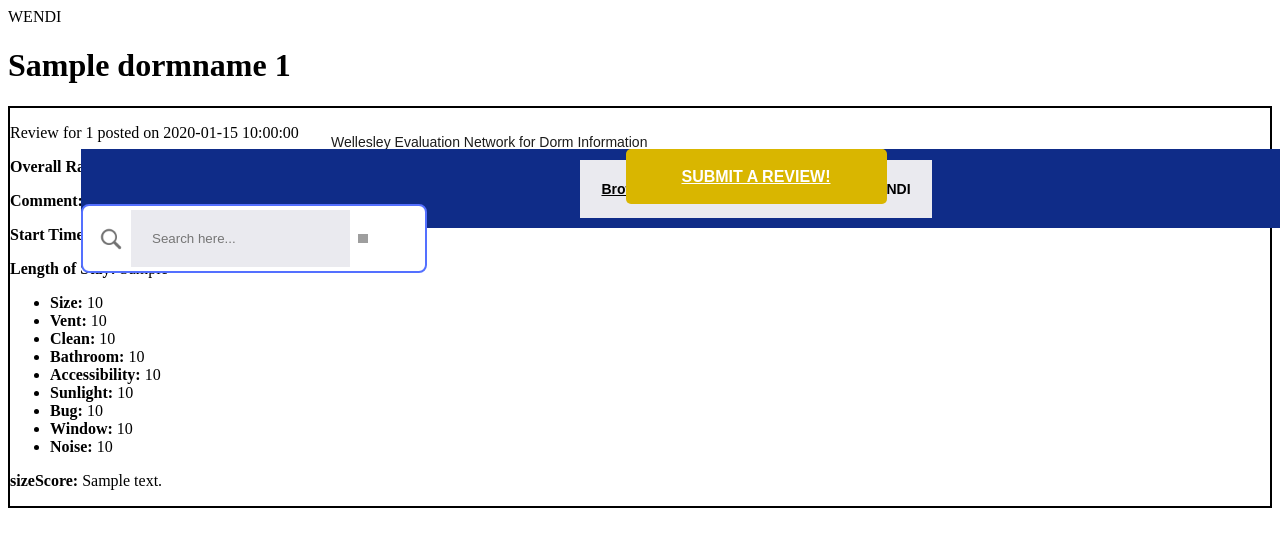
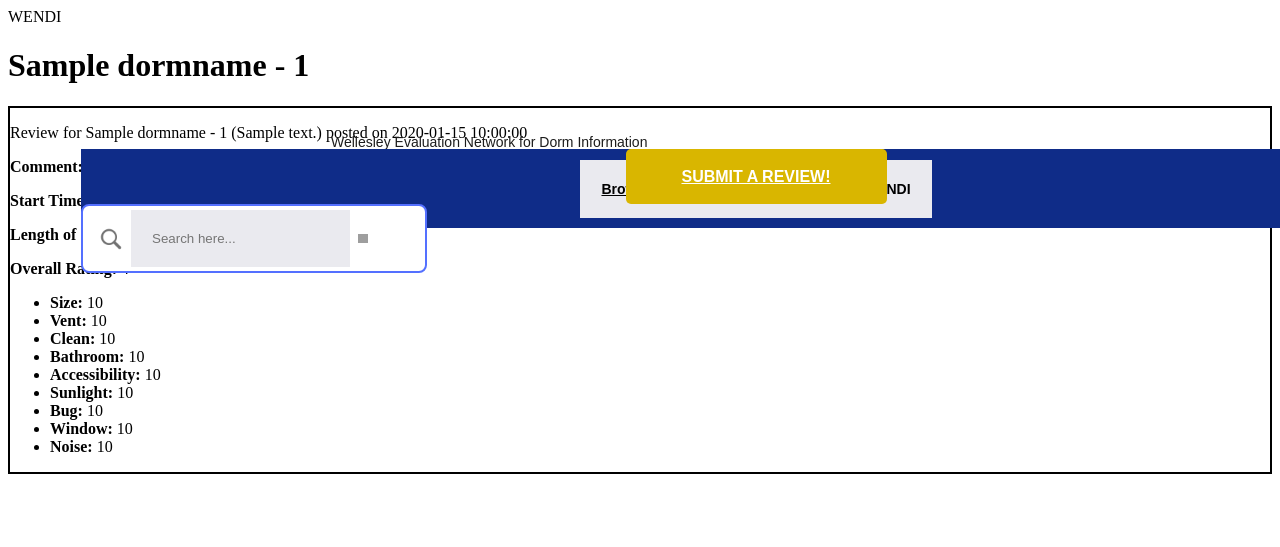
Before and after one commit to yanziv/WENDI, a Flask app: template templates/room.html in a window 1280 px wide. Shown: the top 547 px of the page. Run offline with Flask 3, Linux system fonts and the light colour scheme; the template is opened without the code that fills it: most values are stand-ins (such as "Sample title", 1, 10 or a date in 2020); grey boxes are pictures that could not be loaded.

Commit message:
update show_review query to select more than just comment and rid, also edit room.html file to display data on page

```diff
--- a/queries.py
+++ b/queries.py
@@ -60,7 +60,7 @@ def show_reviews(conn, roomnum):
     curs = dbi.dict_cursor(conn)
     curs.execute(
         """
-        select room.number as rid, rating, startTime, lengthOfStay, sizeScore, ventScore, accessibilityScore,
+        select room.number as rid, room.description as description, rating, startTime, lengthOfStay, sizeScore, ventScore, accessibilityScore,
         sunlightScore, bugScore, windowScore, noiseScore, comment, timePosted from review, room where review.rid = room.id and room.number = %s
     """,
         [roomnum],
--- a/templates/room.html
+++ b/templates/room.html
@@ -1,7 +1,7 @@
 {% extends "base.html" %}
 
 {% block main_content %}
-<h1>{{dormname}} {{number}}</h1>
+<h1>{{dormname}} - {{number}}</h1>
 
 
     {% if reviews %}
@@ -9,11 +9,12 @@
     <div id="{{one.id}}" style="border:solid 2px black; margin-bottom:15px;">
 
         <div id="content">
-            <p>Review for {{one.rid}} posted on {{one.timePosted}}</p>
-            <p><b>Overall Rating: </b>{{one.rating}}</p>
+            <p>Review for {{dormname}} - {{one.rid}} ({{one.description}}) posted on {{one.timePosted}}</p>
             <p><b>Comment: </b>{{one.comment}}</p>
+
             <p><b>Start Time: </b>{{one.startTime}}</p>
             <p><b>Length of Stay: </b>{{one.lengthOfStay}}</p>
+            <p><b>Overall Rating: </b>{{one.rating}}</p>
             <ul>
                 <li><b>Size: </b>{{one.sizeScore}}</li>
                 <li><b>Vent: </b>{{one.ventScore}}</li>
@@ -25,7 +26,6 @@
                 <li><b>Window: </b>{{one.windowScore}}</li>
                 <li><b>Noise: </b>{{one.noiseScore}}</li>
             </ul>
-            <p><b>sizeScore: </b>{{one.comment}}</p>
         </div>
 
         <!-- <div class="comments" id="{{dict.rid}}">
```
